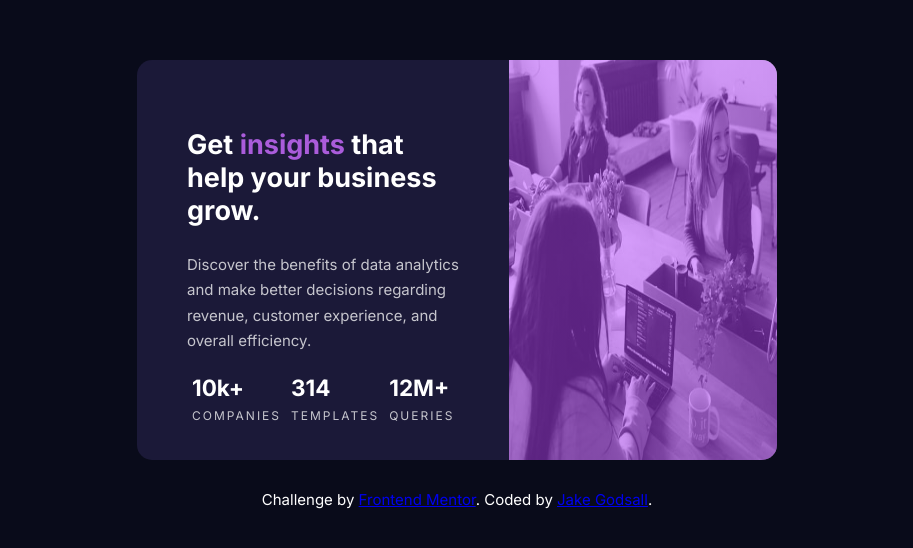
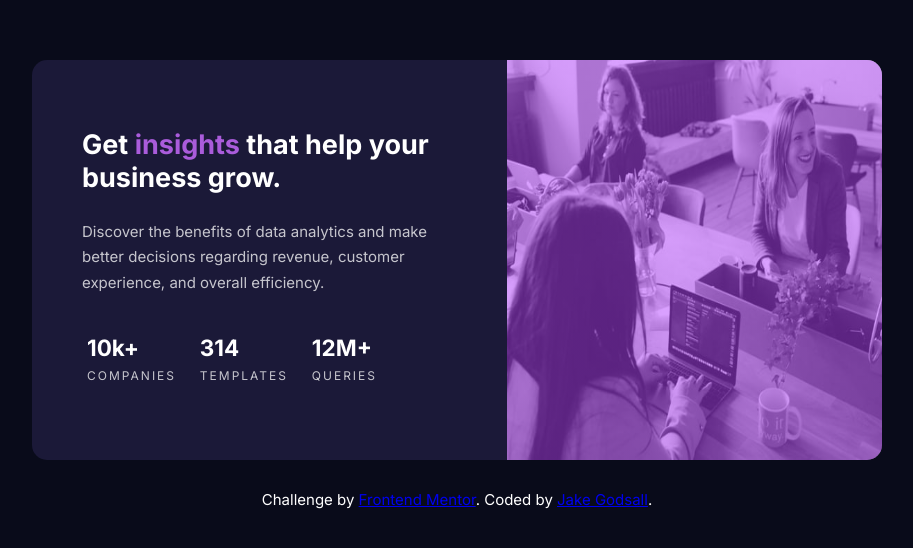
Before and after one commit to jakegodsall/fm-stats-preview-card, a plain HTML site: page index.html in a window 1280 px wide. Shown: the part 124-672 px from the top of the page, without its empty margins (183-1096 px from the left). Drawn offline with Linux system fonts and the light colour scheme.

Commit message:
fixed scaling issues with changing viewport, fixed width card

```diff
--- a/stylesheet.scss
+++ b/stylesheet.scss
@@ -17,7 +17,7 @@ body {
 .container {
     display: flex;
     flex-direction: column;
-    width: 85vw;
+    width: 320px;
     height: 740px;
     background-color: hsl(244, 38%, 16%);
     border-radius: 15px;
@@ -78,12 +78,12 @@ body {
     }
 }
 
-@media screen and (min-width: 600px) {
+@media screen and (min-width: 850px) {
     .container {
         display: flex;
         flex-direction: row-reverse;
         height: 400px;
-        width: 50vw;
+        width: 850px;
     }
 
     .hero-image {
@@ -118,7 +118,6 @@ body {
     }
 }
 
-
 .attribution {
     margin-top: 30px;
     color: #fff;
```
Also changed, not shown: stylesheet.css, 1 other file.
